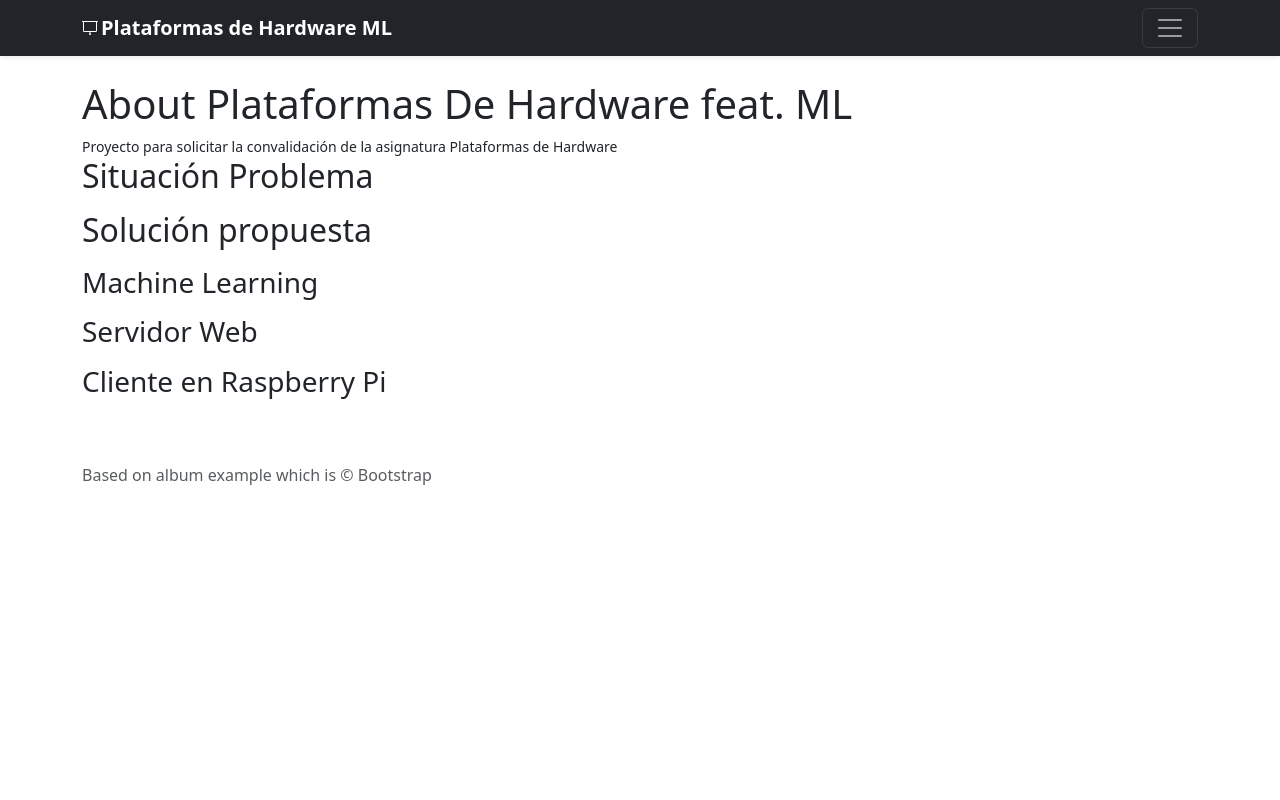
After one commit to AlbertoRomanRamosRodriguez/retinal-image-site, a Django app: page /about in a window 1280 px wide. The commit adds this page. Run offline with Django 4.2, Linux system fonts and the light colour scheme.

Commit message:
added about page and created web client for the application

```diff
--- /dev/null
+++ b/api/templates/api/about.html
@@ -0,0 +1,24 @@
+{% extends "api/base.html" %}
+
+{% block content %}
+    <div class="container" style="margin-top: 1.5rem;">
+        <h1>About Plataformas De Hardware feat. ML</h1>
+        <small>Proyecto para solicitar la convalidación de la asignatura Plataformas de Hardware</small>
+
+        <h2>Situación Problema</h2>
+        <p></p>
+
+        <h2>Solución propuesta</h2>
+        <p></p>
+
+        <h3>Machine Learning</h3>
+        <p></p>
+
+        <h3>Servidor Web</h3>
+        <p></p>
+
+        <h3>Cliente en Raspberry Pi</h3>
+        <p></p>
+
+    </div>
+{% endblock content %}
--- /dev/null
+++ b/api/templates/api/base.html
@@ -0,0 +1,87 @@
+<html lang="en">
+<head>
+    <meta charset="UTF-8">
+    <meta http-equiv="X-UA-Compatible" content="IE=edge">
+    <link href="https://cdn.jsdelivr.net/npm/bootstrap@5.3.0-alpha1/dist/css/bootstrap.min.css" rel="stylesheet" integrity="sha384-GLhlTQ8iRABdZLl6O3oVMWSktQOp6b7In1Zl3/Jr59b6EGGoI1aFkw7cmDA6j6gD" crossorigin="anonymous">
+    <meta name="viewport" content="width=device-width, initial-scale=1.0">
+    {% if title %}
+        <title>PDH ML - {{title}}</title>
+    {% else %}
+        <title>PDH ML - {{title}}</title>
+    {% endif %}
+</head>
+<body>
+    <header>
+        <div class="collapse bg-dark" id="navbarHeader">
+          <div class="container">
+            <div class="row">
+              <div class="col-sm-8 col-md-7 py-4">
+                  <a href="/about">
+                      <h4 class="text-white">About</h4>
+                  </a>
+              </div>
+              <div class="col-sm-4 offset-md-1 py-4">
+                <h4 class="text-white">Contact</h4>
+                <ul class="list-unstyled">
+                  <li>
+                    <a href="https://www.linkedin.com/in/alberto-rom%C3%A1n-ramos-rodr%C3%ADguez-7019ab1b2" class="text-white">
+                        <svg xmlns="http://www.w3.org/2000/svg" width="16" height="16" fill="currentColor" class="bi bi-linkedin" viewBox="0 0 16 16">
+                            <path d="M0 1.146C0 .513.526 0 1.175 0h13.65C15.474 0 16 .513 16 1.146v13.708c0 .633-.526 1.146-1.175 1.146H1.175C.526 16 0 15.487 0 14.854V1.146zm4.943 12.248V6.169H2.542v7.225h2.401zm-1.2-8.212c.837 0 1.358-.554 1.358-1.248-.015-.709-.52-1.248-1.342-1.248-.822 0-1.359.54-1.359 1.248 0 .694.521 1.248 1.327 1.248h.016zm4.908 8.212V9.359c0-.216.016-.432.08-.586.173-.431.568-.878 1.232-.878.869 0 1.216.662 1.216 1.634v3.865h2.401V9.25c0-2.22-1.184-3.252-2.764-3.252-1.274 0-1.845.7-2.165 1.193v.025h-.016a5.54 5.54 0 0 1 .016-.025V6.169h-2.4c.03.678 0 7.225 0 7.225h2.4z"/>
+                          </svg>
+                        LinkedIn
+                    </a>
+                </li>
+                <li>
+                    <a href="https://github.com/AlbertoRomanRamosRodriguez" class="text-white">
+                        <svg xmlns="http://www.w3.org/2000/svg" width="16" height="16" fill="currentColor" class="bi bi-github" viewBox="0 0 16 16">
+                            <path d="M8 0C3.58 0 0 3.58 0 8c0 3.54 2.29 6.53 5.47 7.59.4.07.55-.17.55-.38 0-.19-.01-.82-.01-1.49-2.01.37-2.53-.49-2.69-.94-.09-.23-.48-.94-.82-1.13-.28-.15-.68-.52-.01-.53.63-.01 1.08.58 1.23.82.72 1.21 1.87.87 2.33.66.07-.52.28-.87.51-1.07-1.78-.2-3.64-.89-3.64-3.95 0-.87.31-1.59.82-2.15-.08-.2-.36-1.02.08-2.12 0 0 .67-.21 2.2.82.64-.18 1.32-.27 2-.27.68 0 1.36.09 2 .27 1.53-1.04 2.2-.82 2.2-.82.44 1.1.16 1.92.08 2.12.51.56.82 1.27.82 2.15 0 3.07-1.87 3.75-3.65 3.95.29.25.54.73.54 1.48 0 1.07-.01 1.93-.01 2.2 0 .21.15.46.55.38A8.012 8.012 0 0 0 16 8c0-4.42-3.58-8-8-8z"/>
+                          </svg>
+                        GitHub
+                    </a>
+                </li>
+                </ul>
+              </div>
+            </div>
+          </div>
+        </div>
+        <div class="navbar navbar-dark bg-dark shadow-sm">
+          <div class="container">
+            <a href="/" class="navbar-brand d-flex align-items-center">
+                <svg xmlns="http://www.w3.org/2000/svg" width="16" height="16" fill="currentColor" class="bi bi-easel3" viewBox="0 0 16 16">
+                    <path fill-rule="evenodd" d="M8.5 13.134V12h5a1.5 1.5 0 0 0 1.5-1.5V2h.5a.5.5 0 0 0 0-1H.5a.5.5 0 0 0 0 1H1v8.5A1.5 1.5 0 0 0 2.5 12h5v1.134a1 1 0 1 0 1 0ZM2 2v8.5a.5.5 0 0 0 .5.5h11a.5.5 0 0 0 .5-.5V2H2Z"/>
+                </svg>
+              <strong style="margin-left: 3px;">Plataformas de Hardware ML</strong>
+            </a>
+            <button class="navbar-toggler" type="button" data-bs-toggle="collapse" data-bs-target="#navbarHeader" aria-controls="navbarHeader" aria-expanded="false" aria-label="Toggle navigation">
+              <span class="navbar-toggler-icon"></span>
+            </button>
+          </div>
+        </div>
+      </header>
+
+      <main>
+
+        <!-- <section class="py-5 text-center container">
+          <div class="row py-lg-5">
+            <div class="col-lg-6 col-md-8 mx-auto">
+              <h1 class="fw-light">Album example</h1>
+              <p class="lead text-muted">Something short and leading about the collection below—its contents, the creator, etc. Make it short and sweet, but not too short so folks don’t simply skip over it entirely.</p>
+              <p>
+                <a href="#" class="btn btn-primary my-2">Main call to action</a>
+                <a href="#" class="btn btn-secondary my-2">Secondary action</a>
+              </p>
+            </div>
+          </div>
+        </section> -->
+
+        {% block content %}{% endblock content %}
+
+      </main>
+      <footer class="text-muted py-5">
+          <div class="container">
+                <p class="mb-1">Based on album example which is &copy; Bootstrap</p>
+            </div>
+        </footer>
+        <script src="https://cdn.jsdelivr.net/npm/bootstrap@5.3.0-alpha1/dist/js/bootstrap.bundle.min.js" integrity="sha384-w76AqPfDkMBDXo30jS1Sgez6pr3x5MlQ1ZAGC+nuZB+EYdgRZgiwxhTBTkF7CXvN" crossorigin="anonymous"></script>
+    </body>
+</html>
--- a/api/urls.py
+++ b/api/urls.py
@@ -9,6 +9,7 @@ router.register(r'ofundus', views.OFViewSet, basename='ofundus')
 
 urlpatterns = [
     path('', views.home, name=''),
+    path('about', views.about, name=''),
     path('', include(router.urls)),
     path('api-auth/', include('rest_framework.urls', namespace='rest_framework'))
 ] + static(settings.MEDIA_URL, document_root = settings.MEDIA_ROOT)
--- a/api/views.py
+++ b/api/views.py
@@ -95,6 +95,15 @@ class OFViewSet(viewsets.ModelViewSet):
         return Response(data = response_body)
 
 def home(request):
-    response = OFundus.objects.all()
-    data = response
-    return render(request, 'api/home.html', {'data': data})
+    data = OFundus.objects.all()
+    context = {
+        'data': data,
+        'title': "Home"
+    }
+    return render(request, 'api/home.html', context)
+
+def about(request):
+    context = {
+        'title': "Home"
+    }
+    return render(request, 'api/about.html', context)
```
Also changed, not shown: api/templates/api/home.html (+28 -4 lines).
